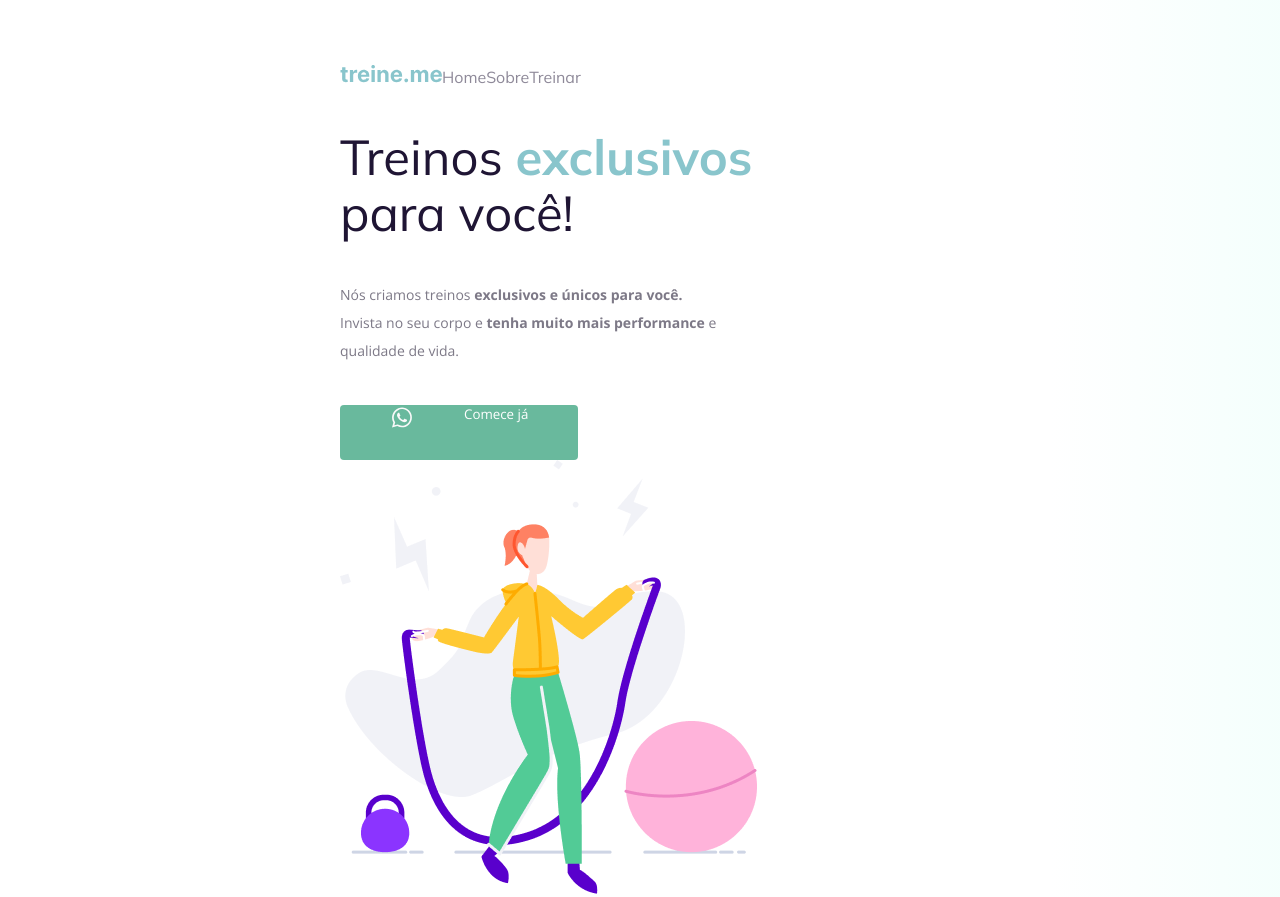
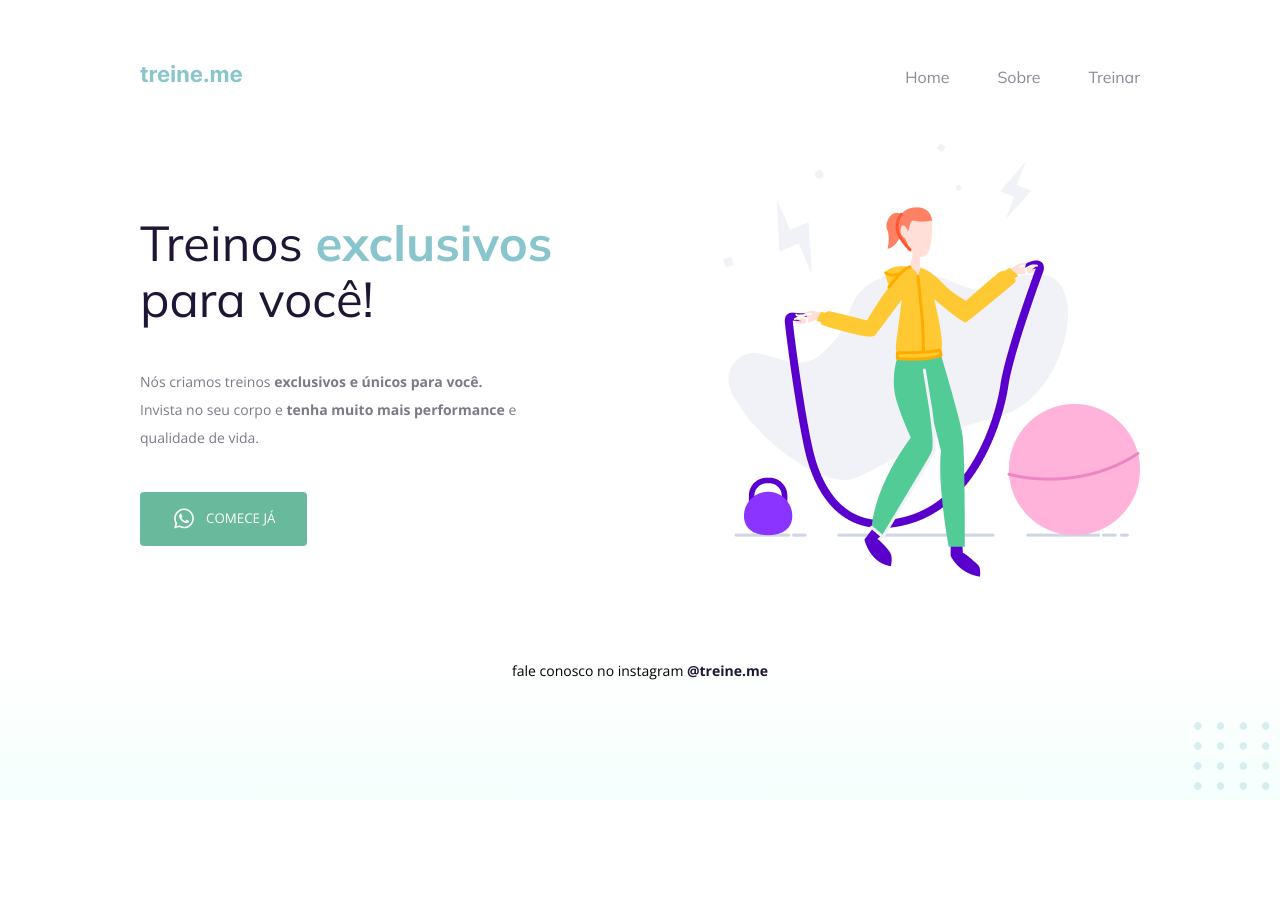
Before and after one commit to pawlaleme/desafio02, a plain HTML site: page index.html in a window 1280 px wide. Shown: the top 897 px of the page. After the commit the page ends 800 px from the top, so only its background shows below. Drawn offline with nearby package versions, Linux system fonts and the light colour scheme.

Commit message:
Add files via upload

```diff
--- a/style.css
+++ b/style.css
@@ -3,31 +3,39 @@ body {
 
     font-family: "Open Sans", sans-serif;
 
-    background: linear-gradient(90deg, rgb(227, 255, 248, 0) 82.08%, rgb(227, 255, 248, 0.38) 100%);
+    background: linear-gradient(180deg, rgb(227, 255, 248, 0) 82.08%, rgb(227, 255, 248, 0.38) 100%);
 
     min-height: 100vh;
   }
 
   .page {
-    width: 600px;
+    width: 1000px;
     margin: 0 auto;
     padding-top: 65px;
   }
 
+  main {
+    justify-content: space-between;
+    align-items: center;
+    display: flex;
+
+  }
+
   nav {
     display: flex;
-    justify-content: start;
+    justify-content: space-between;
     align-items: center;
-
-    margin-bottom: 15px;
+    margin-bottom: 55px;
   }
 
   ul {
     display: flex;
     list-style: none;
+    gap: 48px;
     margin: 0;
     padding: 0;
-  }
+
+}
 
   a {
     color: #1f1534;
@@ -43,8 +51,7 @@ body {
     opacity: 1;
   }
 
-  h1,
-  ul {
+  h1, ul {
     font-family: "Mulish", sans-serif;
   }
 
@@ -63,30 +70,33 @@ body {
     font-weight: bold;
   }
 
-  section p {
+  section p{
     font-size: 14px;
     line-height: 28px;
-    color: #7d7987;
+    color: #7D7987;
+    font-family: "Open Sans", sans-serif;
+    margin: 40px 0;
+   }
 
-    margin: 40px 0;
-  }
-
-  button {
-    color: white;
+   button {
+    text-transform: uppercase;
     font-family: "Open Sans", sans-serif;
 
-    background: #69B99D;
+    border-radius: 4px;
     border: 0;
-    padding: 0 50px 30px;
+    padding: 14px 32px 15px;
 
     display: flex;
-    justify-content: space-around;
-    gap: 50px;
+    align-items: center;
+    justify-content: center;
 
-    border-radius: 4px;
 
+    color: white;
+    background-color: #69B99D;
+    gap: 10px;
     cursor: pointer;
-  }
+
+}
 
   button:hover {
       background: #4EA788;
@@ -95,9 +105,7 @@ body {
   footer {
     font-size: 14px;
     line-height: 28px;
-
     text-align: center;
-
     margin-top: 80px;
   }
 
@@ -106,6 +114,7 @@ body {
   }
 
   #balls {
+    position: fixed;
       bottom: 0;
       right: 0;
   }
```
